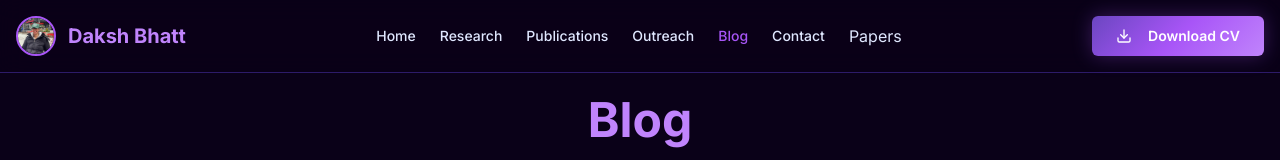
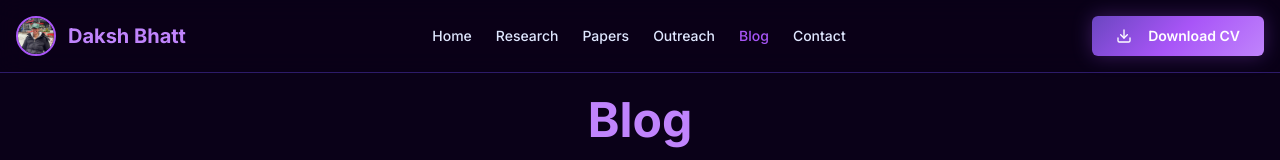
Before and after one commit to dakshnbhatt/portfolio-website, a React (Vite) app: page /blog in a window 1280 px wide. Shown: the top 160 px of the page. Built offline with nearby package versions, Linux system fonts and the light colour scheme.

Commit message:
Replace Publications page with Papers; update App routes and header

```diff
--- a/src/App.tsx
+++ b/src/App.tsx
@@ -1,4 +1,3 @@
-
 import { Toaster } from "@/components/ui/toaster";
 import { Toaster as Sonner } from "@/components/ui/sonner";
 import { TooltipProvider } from "@/components/ui/tooltip";
@@ -6,7 +5,7 @@ import { QueryClient, QueryClientProvider } from "@tanstack/react-query";
 import { BrowserRouter, Routes, Route } from "react-router-dom";
 import Index from "./pages/Index";
 import Research from "./pages/Research";
-import Publications from "./pages/Publications";
+import Papers from "./pages/Papers";
 import Outreach from "./pages/Outreach";
 import Blog from "./pages/Blog";
 import Contact from "./pages/Contact";
@@ -24,7 +23,7 @@ const App = () => (
         <Routes>
           <Route path="/" element={<Index />} />
           <Route path="/research" element={<Research />} />
-          <Route path="/publications" element={<Publications />} />
+          <Route path="/papers" element={<Papers />} />
           <Route path="/outreach" element={<Outreach />} />
           <Route path="/blog" element={<Blog />} />
           <Route path="/contact" element={<Contact />} />
--- a/src/components/Header.tsx
+++ b/src/components/Header.tsx
@@ -1,17 +1,24 @@
-import React from 'react';
-import { useLocation } from 'react-router-dom';
+import React, { useEffect, useState } from 'react';
 import { Button } from '@/components/ui/button';
 import { Download } from 'lucide-react';
 import { getAssetPath } from '@/lib/assets';
 import Link from 'next/link';
 
 const Header = () => {
-  const location = useLocation();
+  const [currentPath, setCurrentPath] = useState<string>(
+    typeof window !== 'undefined' ? window.location.pathname : '/'
+  );
+
+  useEffect(() => {
+    const onLocationChange = () => setCurrentPath(window.location.pathname);
+    window.addEventListener('popstate', onLocationChange);
+    return () => window.removeEventListener('popstate', onLocationChange);
+  }, []);
 
   const navItems = [
     { name: 'Home', path: '/' },
     { name: 'Research', path: '/research' },
-    { name: 'Publications', path: '/publications' },
+    { name: 'Papers', path: '/papers' },
     { name: 'Outreach', path: '/outreach' },
     { name: 'Blog', path: '/blog' },
     { name: 'Contact', path: '/contact' },
@@ -37,7 +44,7 @@ const Header = () => {
               key={item.name}
               href={item.path}
               className={`text-sm font-medium transition-colors hover:text-cosmic-accent ${
-                location.pathname === item.path
+                currentPath === item.path
                   ? 'text-cosmic-accent'
                   : 'text-cosmic-star'
               }`}
@@ -45,16 +52,12 @@ const Header = () => {
               {item.name}
             </Link>
           ))}
-          <Link href="/papers" className="text-cosmic-star hover:text-cosmic-accent">
-            Papers
-          </Link>
         </nav>
 
         {/* Right side - CV Download */}
         <Button
           className="bg-purple-gradient hover:bg-cosmic-light text-white font-semibold px-6 py-2 cosmic-glow"
           onClick={() => {
-            // Open CV in new tab for viewing/downloading
             const cvPath = getAssetPath('/files/Daksh_Bhatt_CV.pdf');
             window.open(cvPath, '_blank');
           }}
```
